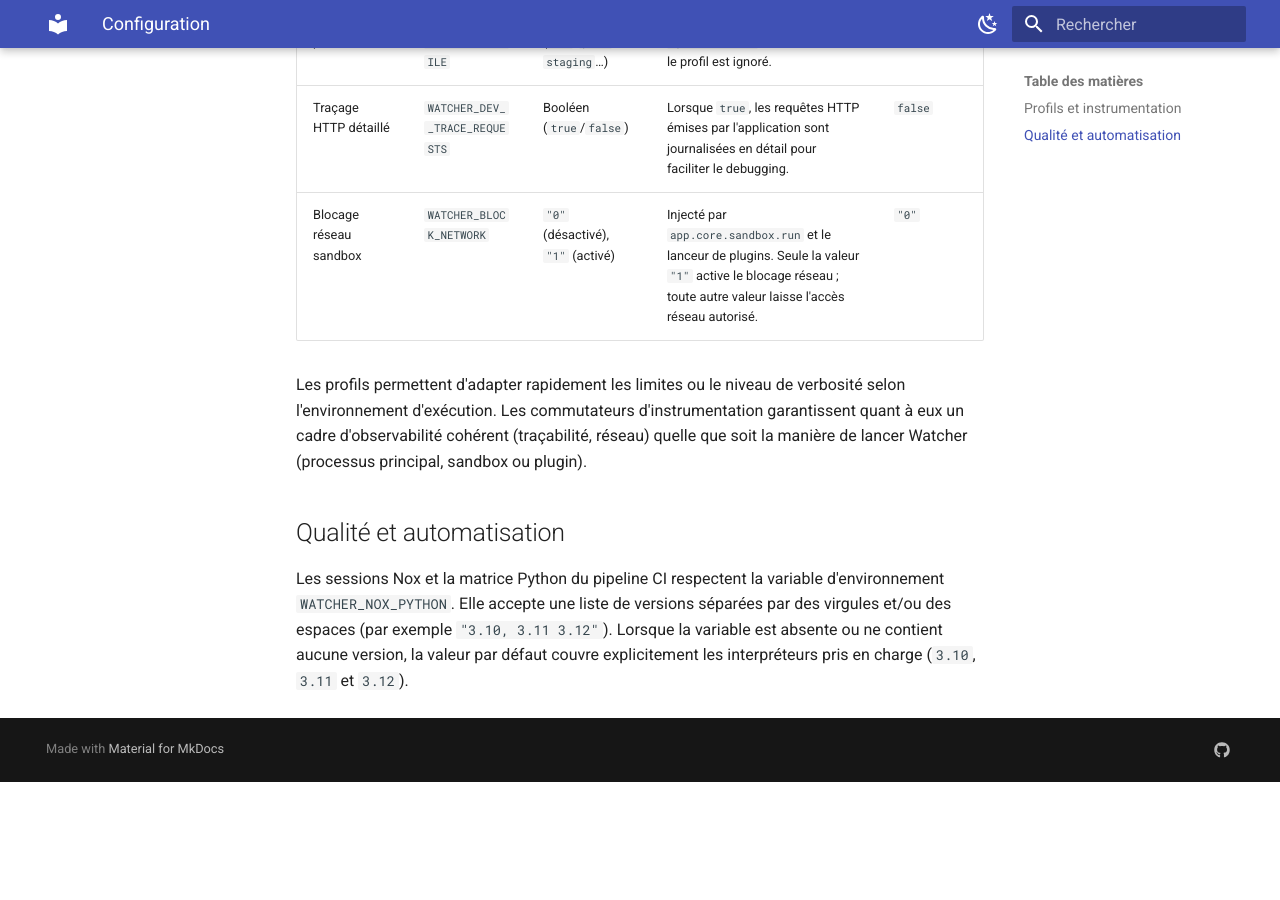
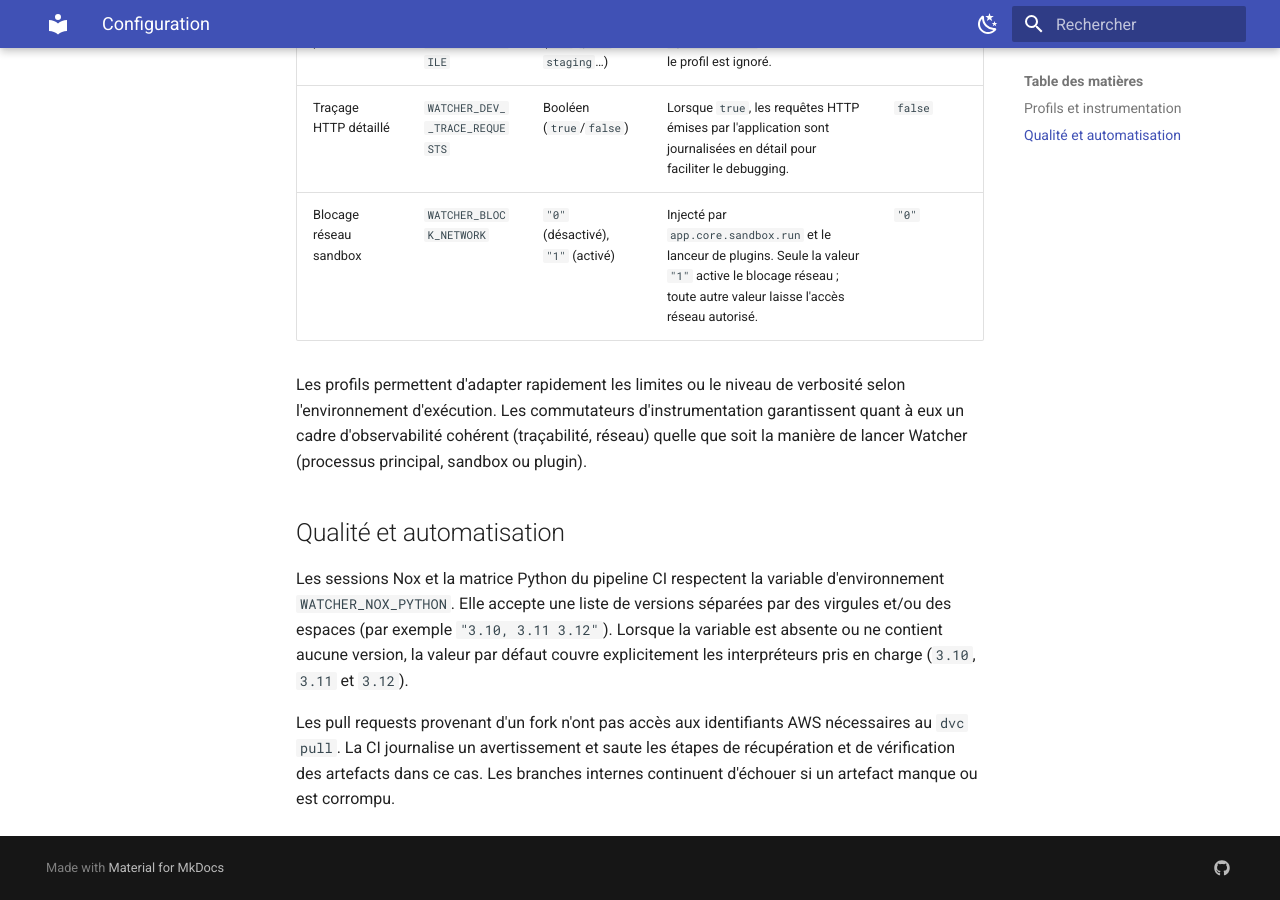
Before and after one commit to francis18georges-png/Watcher, an MkDocs documentation site: the page built from docs/configuration.md, in a window 1280 px wide and 900 px high, scrolled down 530 px. Built offline with MkDocs 1.6.1 and Material for MkDocs 9.7.7, drawn with Linux system fonts in a browser that asks for light colours; before the commit the page ends 1312 px from its top, so only the background shows below that.

Commit message:
ci: skip dvc artifacts on forks (#385)

```diff
--- a/docs/configuration.md
+++ b/docs/configuration.md
@@ -17,3 +17,7 @@ Les profils permettent d'adapter rapidement les limites ou le niveau de verbosit
 ## Qualité et automatisation
 
 Les sessions Nox et la matrice Python du pipeline CI respectent la variable d'environnement `WATCHER_NOX_PYTHON`. Elle accepte une liste de versions séparées par des virgules et/ou des espaces (par exemple `"3.10, 3.11 3.12"`). Lorsque la variable est absente ou ne contient aucune version, la valeur par défaut couvre explicitement les interpréteurs pris en charge (`3.10`, `3.11` et `3.12`).
+
+Les pull requests provenant d'un fork n'ont pas accès aux identifiants AWS nécessaires au `dvc pull`. La CI journalise un
+avertissement et saute les étapes de récupération et de vérification des artefacts dans ce cas. Les branches internes
+continuent d'échouer si un artefact manque ou est corrompu.
```
Also changed, not shown: QA.md (+2 -0 lines), 1 other file.
